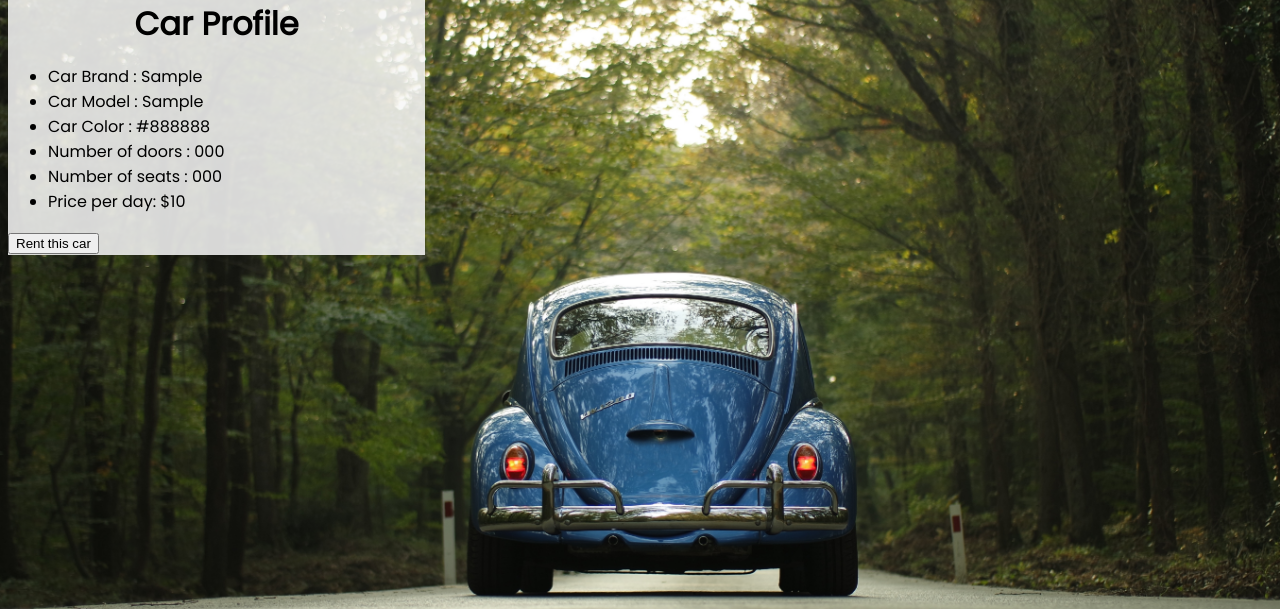
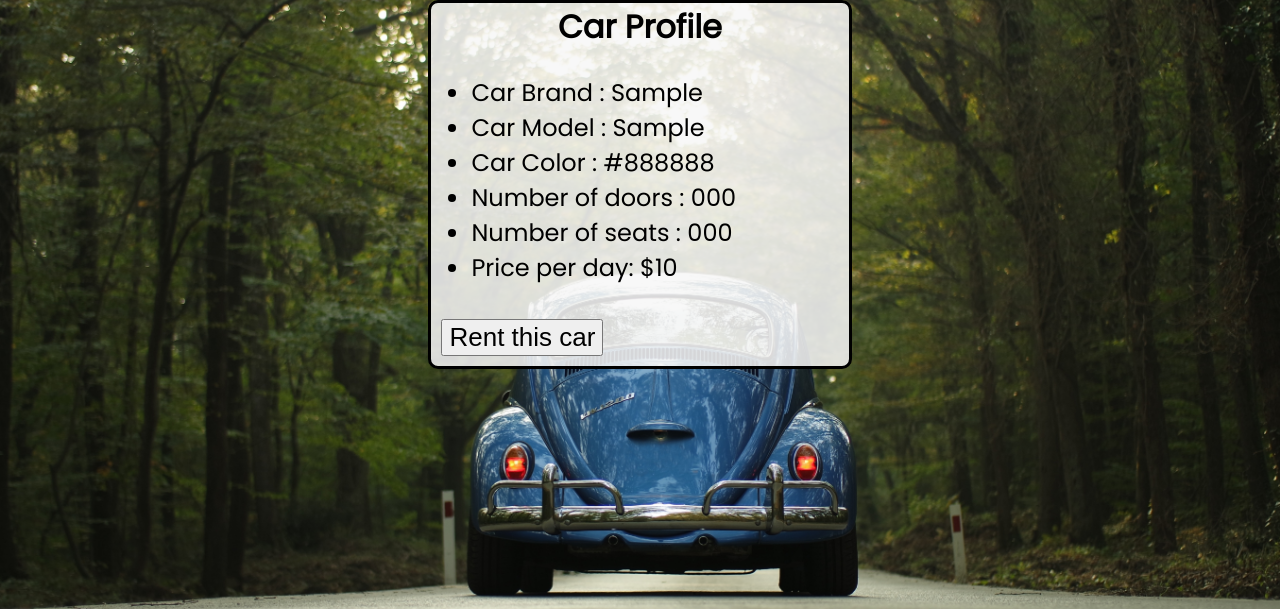
Before and after one commit to campbell-lucas/rent_a_car, a Django app: page /car_profile/1/ in a window 1280 px wide. Shown: the part 92-701 px from the top of the page. Run offline with Django 4.2, Linux system fonts and the light colour scheme; tables that the repository leaves empty hold one stand-in row (values such as "Sample post"); parts of the project's set-up code (start-up, migrations or seed data) failed here and were passed over.

Commit message:
added styling to the pages

```diff
--- a/static/styles/main.css
+++ b/static/styles/main.css
@@ -135,11 +135,36 @@ div .search-box{
 .car-search-results {
     background: #f7f7f7db;
     max-width: 33%;
+    border: 3px solid;
+    border-radius: 10px;
+    margin: auto;
+}
+
+.car-search-results h1 {
+    font-size: 36px;
+}
+
+.car-search-items li {
+    font-size: 24px;
+    text-decoration: none;
 }
 
 .car-profile {
     background: #f7f7f7db;
+    border: 3px solid;
+    border-radius: 10px;
     max-width: 33%;
+    margin: auto;
+}
+
+.car-profile-info {
+    font-size: 24px;
+    text-decoration: none;
+}
+
+.car-profile-info button {
+    font-size: 26px;
+    margin: 10px;
 }
 
 .login {
```
